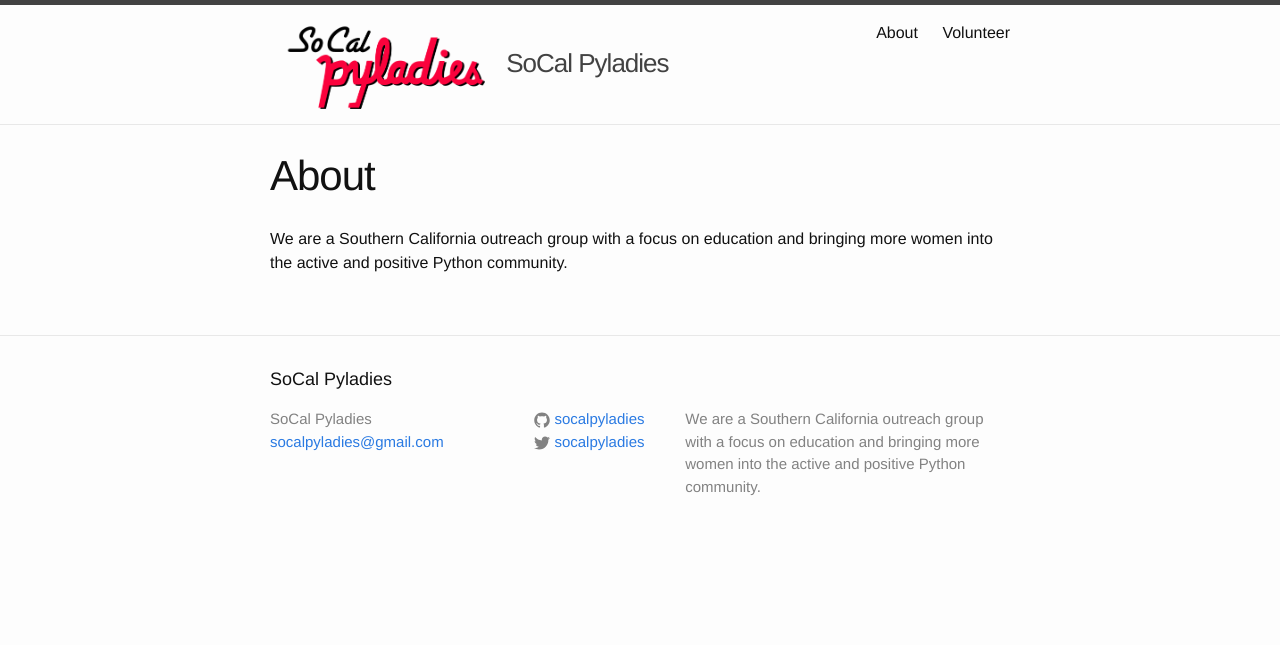
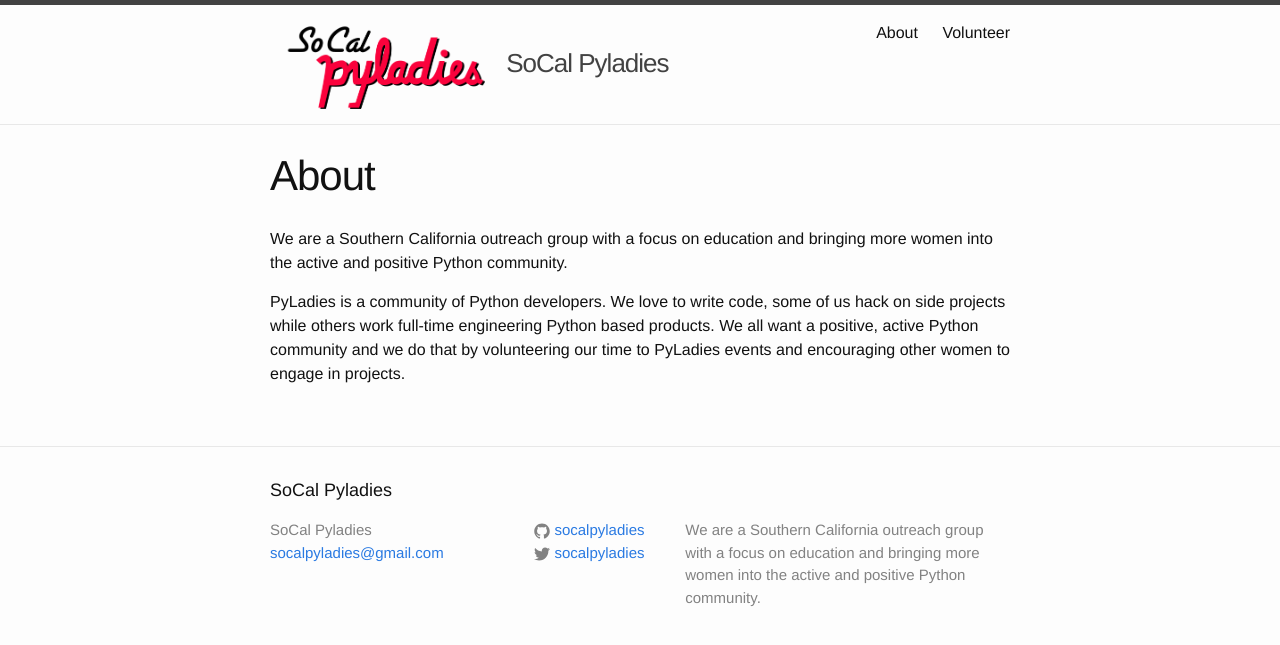
Before and after one commit to socalpyladies/socalpyladies.github.io, a Jekyll site: the page built from about.md, in a window 1280 px wide. Shown: the top 645 px of the page. Built offline with Jekyll 4.4.1, drawn with Linux system fonts in a browser that asks for light colours.

Commit message:
Update about.md
Added a little more about PyLadies. I am not sure I like to wording so feel free to change it.

```diff
--- a/about.md
+++ b/about.md
@@ -5,3 +5,5 @@ permalink: /about/
 ---
 
 We are a Southern California outreach group with a focus on education and bringing more women into the active and positive Python community.
+
+PyLadies is a community of Python developers. We love to write code, some of us hack on side projects while others work full-time engineering Python based products. We all want a positive, active Python community and we do that by volunteering our time to PyLadies events and encouraging other women to engage in projects.
```
